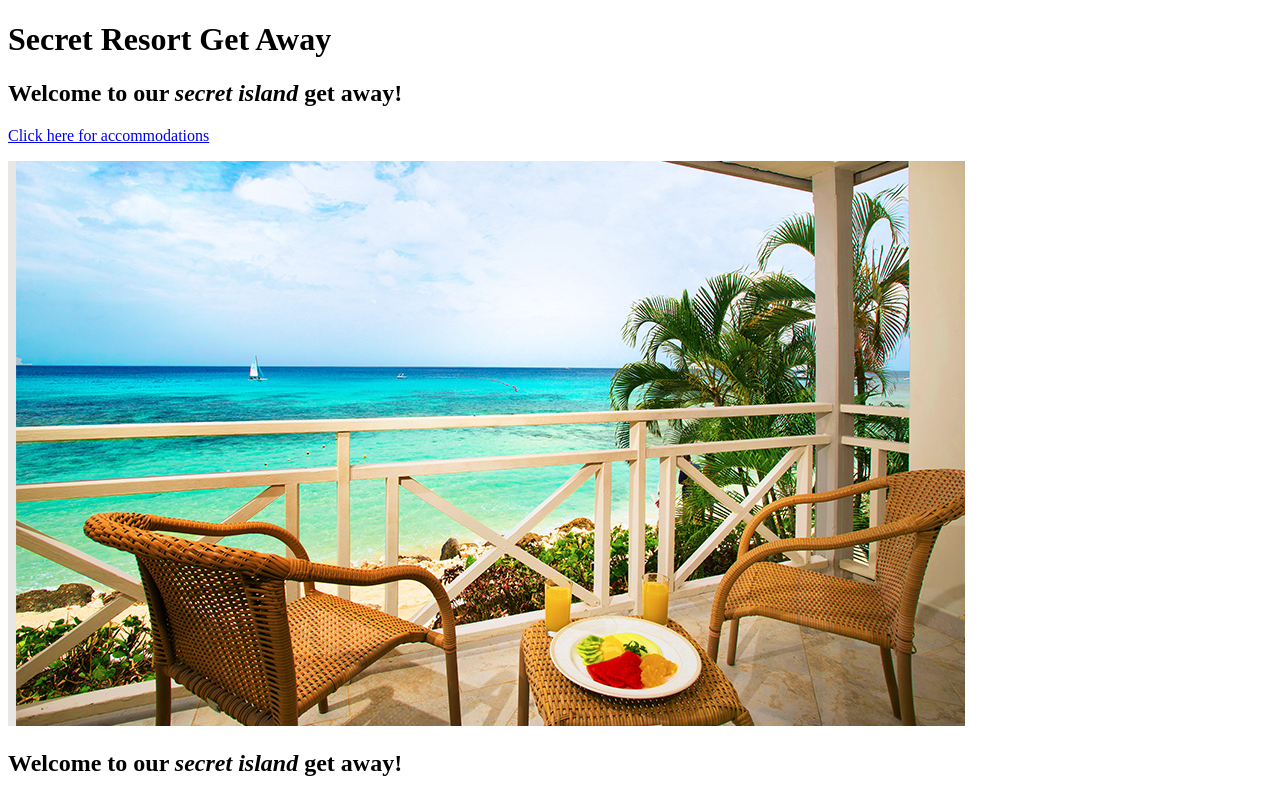
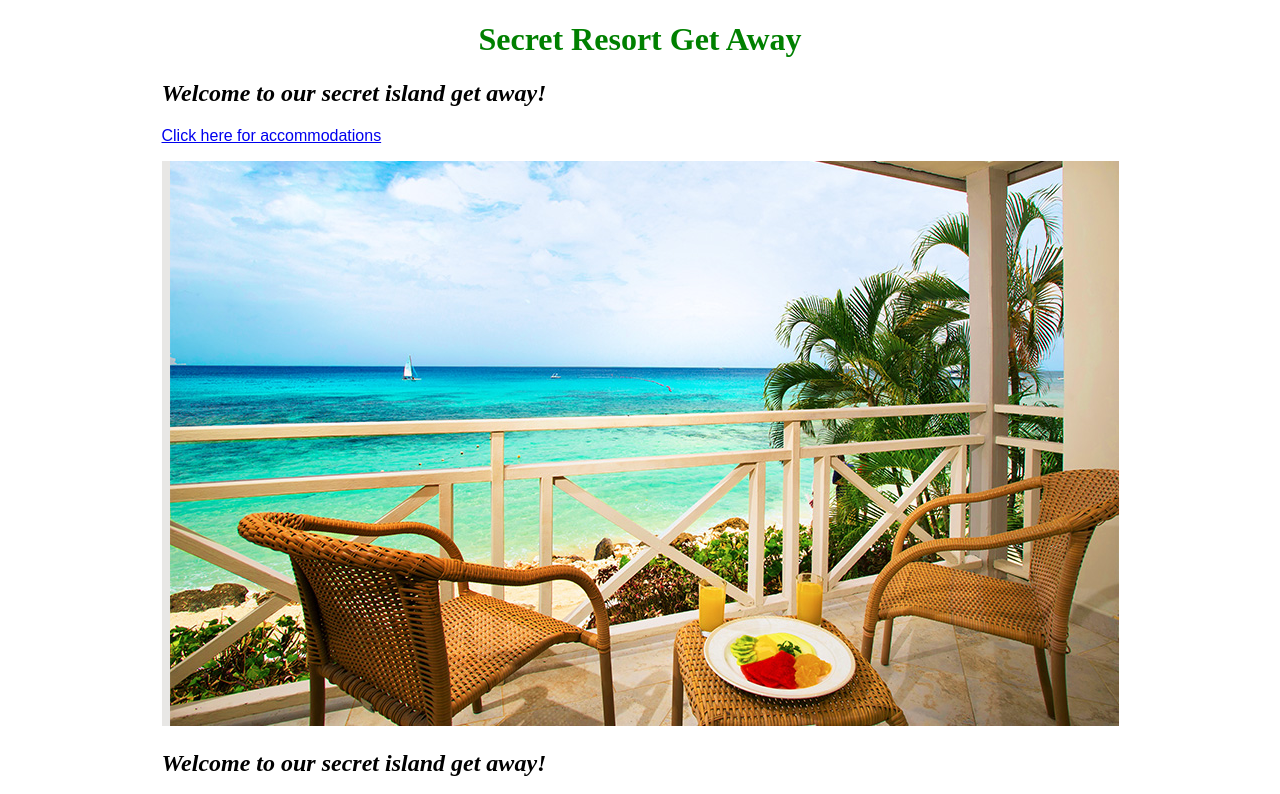
Before and after one commit to rodnierbc/Resort, a plain HTML site: page index.html in a window 1280 px wide. Shown: the top 794 px of the page. Drawn offline with Linux system fonts and the light colour scheme.

Commit message:
Centered everything

```diff
--- a/css/style_1.css
+++ b/css/style_1.css
@@ -0,0 +1,30 @@
+h1 {
+  color: green;
+  text-align: center;
+}
+
+h2 {
+  font-style: italic;
+}
+
+p {
+  font-family: sans-serif;
+}
+
+ul {
+  font-size: 20px;
+  line-height: 30px;
+}
+html, body {
+    height: 100%;
+}
+
+html {
+    display: table;
+    margin: auto;
+}
+
+body {
+    display: table-cell;
+    vertical-align: middle;
+}
--- a/index.html
+++ b/index.html
@@ -1,7 +1,7 @@
 <!doctype html>
 <html>
   <head>
-    <link href="css/mypetsstyles.css" rel="stylesheet" type="text/css">
+    <link href="css/style_1.css" rel="stylesheet" type="text/css">
     <title>Secret Resort Get Away</title>
   </head>
   <body>
```
